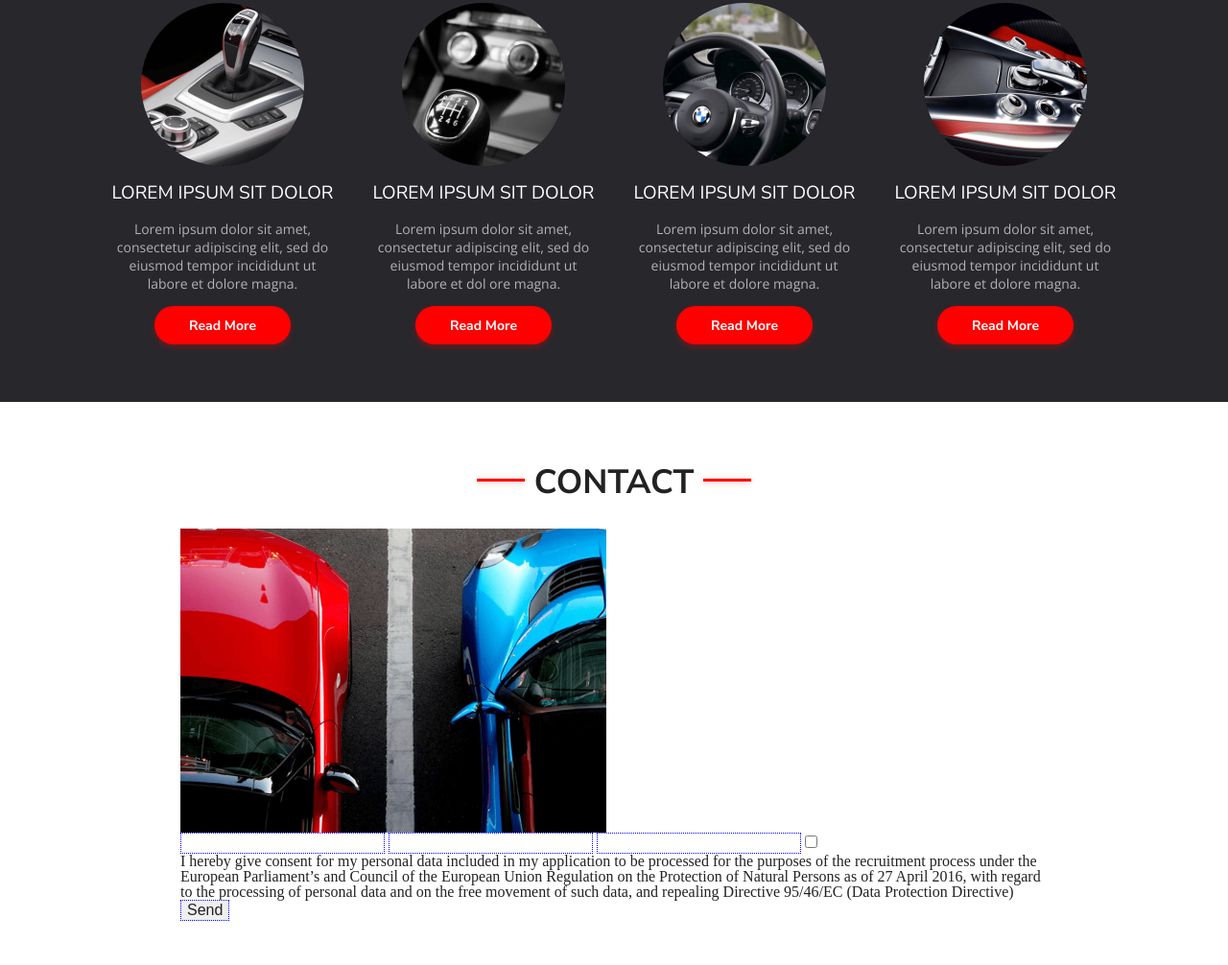
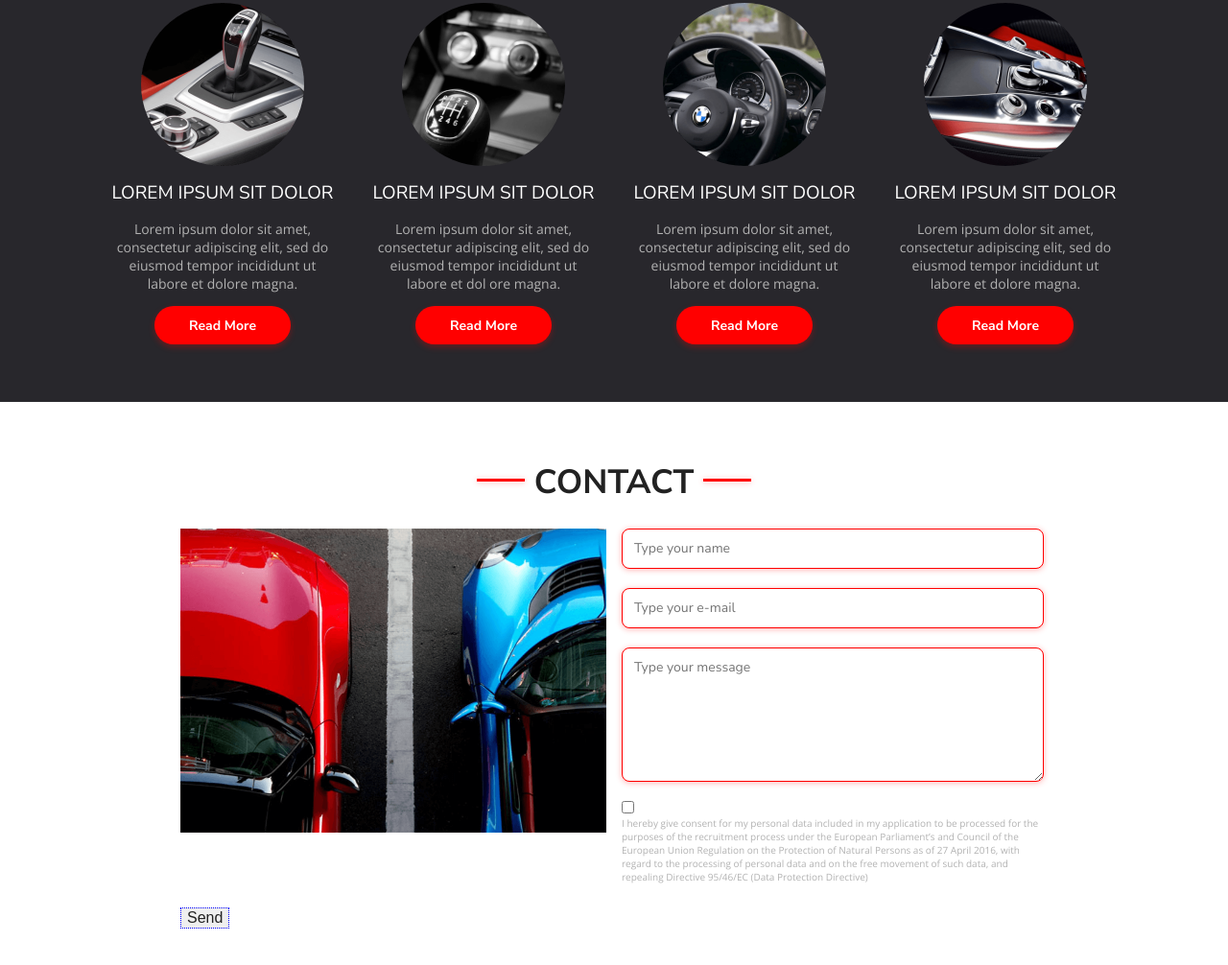
Before and after one commit to KarolNiewiadomski/carsharing, a website built with Vite: page 01_Car_Sharing/index.html in a window 1280 px wide. Shown: the part 1584-2590 px from the top of the page at 96% size. Built offline with nearby package versions, Linux system fonts and the light colour scheme.

Commit message:
form text inputs complete

```diff
--- a/01_Car_Sharing/css/style.css
+++ b/01_Car_Sharing/css/style.css
@@ -297,14 +297,6 @@ body {
 
 .contact {
   margin: 60px auto;
-
-  height: 489px;
-}
-
-.contact-container {
-    width: 904px;
-    height: 489px;;
-    margin: 0 auto;
 }
 
 .contact-title {
@@ -313,12 +305,49 @@ body {
   display: flex;
   justify-content: center;
 }
+.contact-container {
+  width: 904px;
+  margin: 0 auto;
+}
 
 .form-container {
-margin: 25px 0;
+  margin: 25px 0;
+  display: flex;
 }
 
 .form-image {
   width: 444px;
   height: 317px;
+  margin-right: 16px;
 }
+
+.text-area {
+  background: #ffffff 0% 0% no-repeat padding-box;
+  box-shadow: 0px 1px 6px #ff00004d;
+  border: 1px solid #ff0000;
+  border-radius: 8px;
+  width: 440px;
+  margin-bottom: 20px;
+  font: normal normal normal 14px/16px Nunito Sans;
+  color: #B2B2B2;
+  display: flex;
+  justify-content: flex-start;
+}
+
+.message-area {
+  height: 140px;
+  padding: 12px;
+}
+
+input[type="text"],
+input[type="email"] {
+padding: 12px;
+}
+
+
+
+
+.consent-box {
+  font: normal normal 300 10px/14px Open Sans;
+  color: #B2B2B2;
+}
--- a/01_Car_Sharing/index.html
+++ b/01_Car_Sharing/index.html
@@ -128,22 +128,30 @@
     </section>
 
     <section class="contact">
+
+        <h2 class="contact-title lines">Contact</h2>
+
         <div class="contact-container">
 
-            <h2 class="contact-title lines">Contact</h2>
             <div class="form-container">
+
                 <img src="images/Form Photo.png" class="form-image">
 
-                <form action="">
-                    <input type="text">
-                    <input type="email">
-                    <input type="textarea">
-                    <input type="checkbox">
-                    <p>I hereby give consent for my personal data included in my application to be processed for the purposes of the recruitment process under the European Parliament’s and Council of the European Union Regulation on the Protection of Natural Persons as of 27 April 2016, with regard to the processing of personal data and on the free movement of such data, and repealing Directive 95/46/EC (Data Protection Directive)</p>
+                <form action="" method="get" class="form">
+                    <input type="text" placeholder="Type your name" class="text-area">
+
+                    <input type="email" placeholder="Type your e-mail" class="text-area">
+
+                    <textarea placeholder="Type your message" class="text-area message-area"></textarea>
+                    <!-- <input type="textarea" placeholder="Type your message" class="text-area message-area"> -->
+
+                        <div class="consent-box">
+                            <input type="checkbox">
+                            <p>I hereby give consent for my personal data included in my application to be processed for the purposes of the recruitment process under the European Parliament’s and Council of the European Union Regulation on the Protection of Natural Persons as of 27 April 2016, with regard to the processing of personal data and on the free movement of such data, and repealing Directive 95/46/EC (Data Protection Directive)</p>
+                        </div>
                 </form>
-                <button>Send</button>
             </div>
-
+            <button class="form-btn">Send</button>
 
         </div>
     </section>
```
